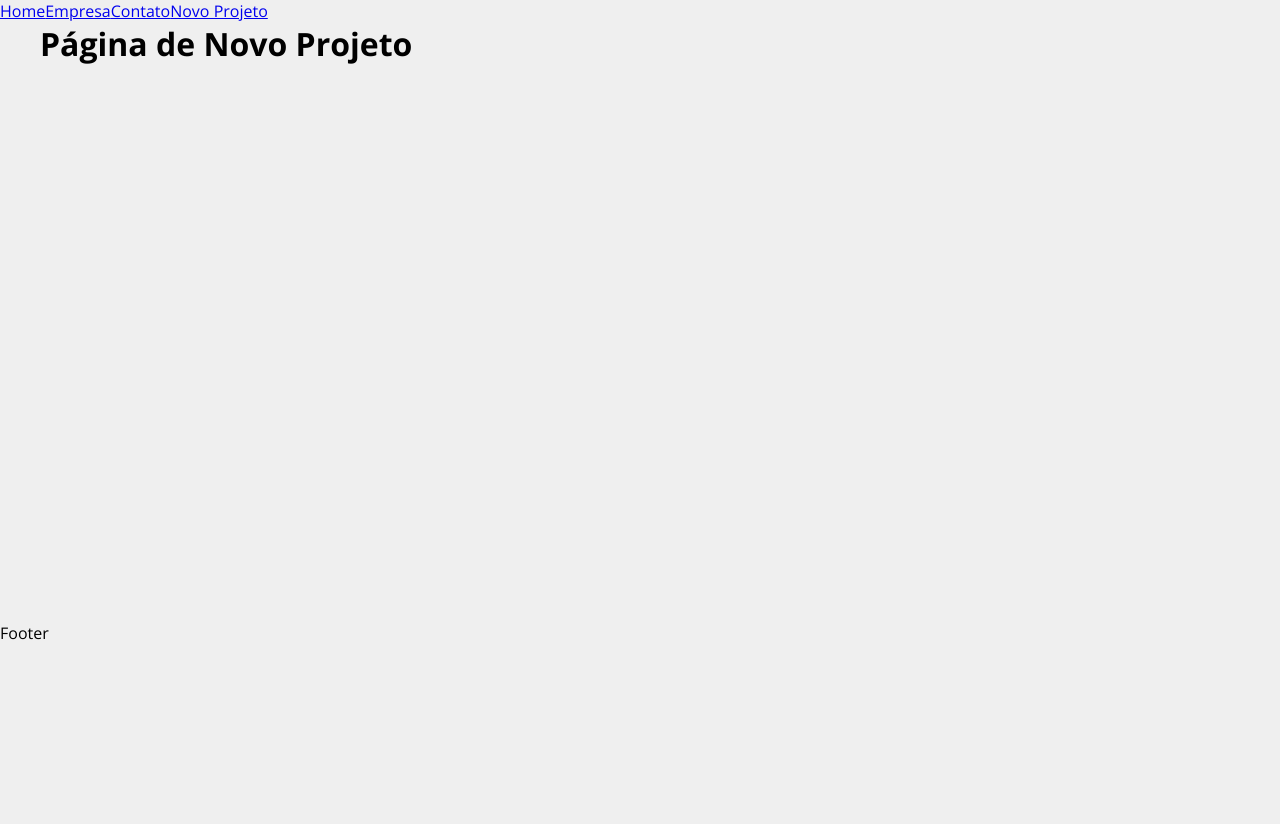
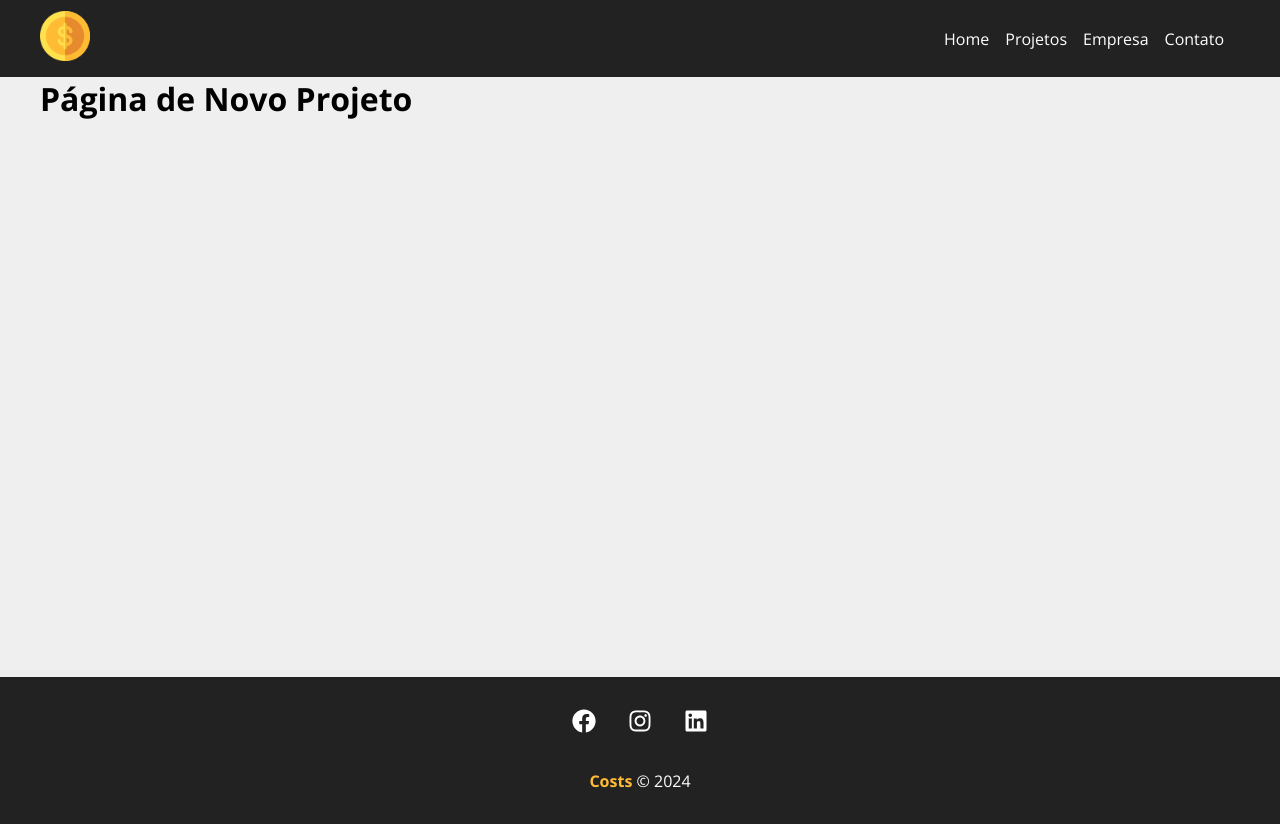
Before and after one commit to 1thiagoCRUZ/curso_react, a React (Create React App) app: page /newproject in a window 1280 px wide. Before the commit the page ends 800 px from the top, so only its background shows below. Built offline with nearby package versions, Linux system fonts and the light colour scheme.

Commit message:
Aula 19 | Finalizado os componentes de Navbar e Footer

```diff
--- a/src/App.js
+++ b/src/App.js
@@ -1,30 +1,28 @@
 
-import { BrowserRouter as Router, Routes, Route, Link } from 'react-router-dom'
+import { BrowserRouter as Router, Routes, Route } from 'react-router-dom'
 import Home from './components/pages/Home';
 import Company from './components/pages/Company';
 import Contact from './components/pages/Contact';
 import NewProjetct from './components/pages/NewProject';
 import Container from './components/layout/Container';
+import Navbar from './components/layout/Navbar';
+import Footer from './components/layout/Footer';
+import Projects from './components/pages/Projects';
 
 function App() {
   return (
     <Router>
-
-      <ul>
-        <Link to="/">Home</Link>
-        <Link to="/company">Empresa</Link>
-        <Link to="/contact">Contato</Link>
-        <Link to="/newproject">Novo Projeto</Link>
-      </ul>
+      <Navbar />
       <Container customClass="min-height">
         <Routes>
           <Route exact path="/" element={<Home />} />
-          <Route path="/company" element={<Company />} />
-          <Route path="/contact" element={<Contact />} />
-          <Route path="/newproject" element={<NewProjetct />} />
+          <Route path="/projects" element={<Projects />} />
+          <Route exact path="/company" element={<Company />} />
+          <Route exact path="/contact" element={<Contact />} />
+          <Route exact path="/newproject" element={<NewProjetct />} />
         </Routes>
       </Container>
-      <p>Footer</p>
+      <Footer />
     </Router>
   );
 }
--- /dev/null
+++ b/src/components/layout/Footer.js
@@ -0,0 +1,17 @@
+import { FaFacebook, FaInstagram, FaLinkedin } from "react-icons/fa"
+import styles from './Footer.module.css'
+
+function Footer() {
+    return (
+        <footer className={styles.footer}>
+            <ul className={styles.social_list}>
+                <li><FaFacebook /></li>
+                <li><FaInstagram /></li>
+                <li><FaLinkedin /></li>
+            </ul>
+            <p className={styles.copy_right}><span>Costs</span> &copy; 2024</p>
+        </footer>
+    )
+}
+
+export default Footer
--- /dev/null
+++ b/src/components/layout/Footer.module.css
@@ -0,0 +1,35 @@
+.footer {
+    background-color: #222;
+    color: #fff;
+    padding: 2em;
+    text-align: center;
+}
+
+.social_list {
+    display: flex;
+    justify-content: center;
+    list-style-type: none;
+}
+
+.social_list li {
+    margin: 0 1em;
+}
+
+.social_list li:hover {
+    color: #ffbb33;
+}
+
+.social_list svg {
+    font-size: 1.5em;
+    cursor: pointer;
+}
+
+
+.copy_right {
+    margin-top: 2em;
+}
+
+.copy_right span {
+    font-weight: bold;
+    color: #ffbb33;
+}
--- /dev/null
+++ b/src/components/layout/Navbar.js
@@ -0,0 +1,24 @@
+import { Link } from "react-router-dom"
+import Container from "./Container"
+
+import styles from './Navbar.module.css'
+import logo from '../../img/costs_logo.png'
+
+function Navbar() {
+    return (
+        <nav className={styles.navbar}>
+            <Container>
+                <Link to="/">
+                <img src={logo} alt="Costs" /></Link>
+                <ul className={styles.list}>
+                    <li className={styles.item}><Link to="/">Home</Link></li>
+                    <li className={styles.item}><Link to="/projects">Projetos</Link></li>
+                    <li className={styles.item}> <Link to="/company">Empresa</Link></li>
+                    <li className={styles.item}><Link to="/contact">Contato</Link></li>
+                </ul>
+            </Container>
+        </nav>
+    )
+}
+
+export default Navbar
--- /dev/null
+++ b/src/components/layout/Navbar.module.css
@@ -0,0 +1,28 @@
+.navbar {
+    display: flex;
+    justify-content: space-between;
+    background-color: #222;
+    padding: 0.7em;
+}
+.navbar img {
+    width: 50px;
+}
+
+.list {
+    display: flex;
+    list-style: none;
+    align-items: center;
+}
+
+.item {
+    margin-right: 1em;
+}
+
+.item a {
+    color: #fff;
+    text-decoration: none;
+}
+
+.item a:hover {
+    color: #ffbb33;
+}
--- /dev/null
+++ b/src/components/pages/Projects.js
@@ -0,0 +1,5 @@
+function Projects() {
+    return <h1>Página de Projeto</h1>
+  }
+
+  export default Projects
```
